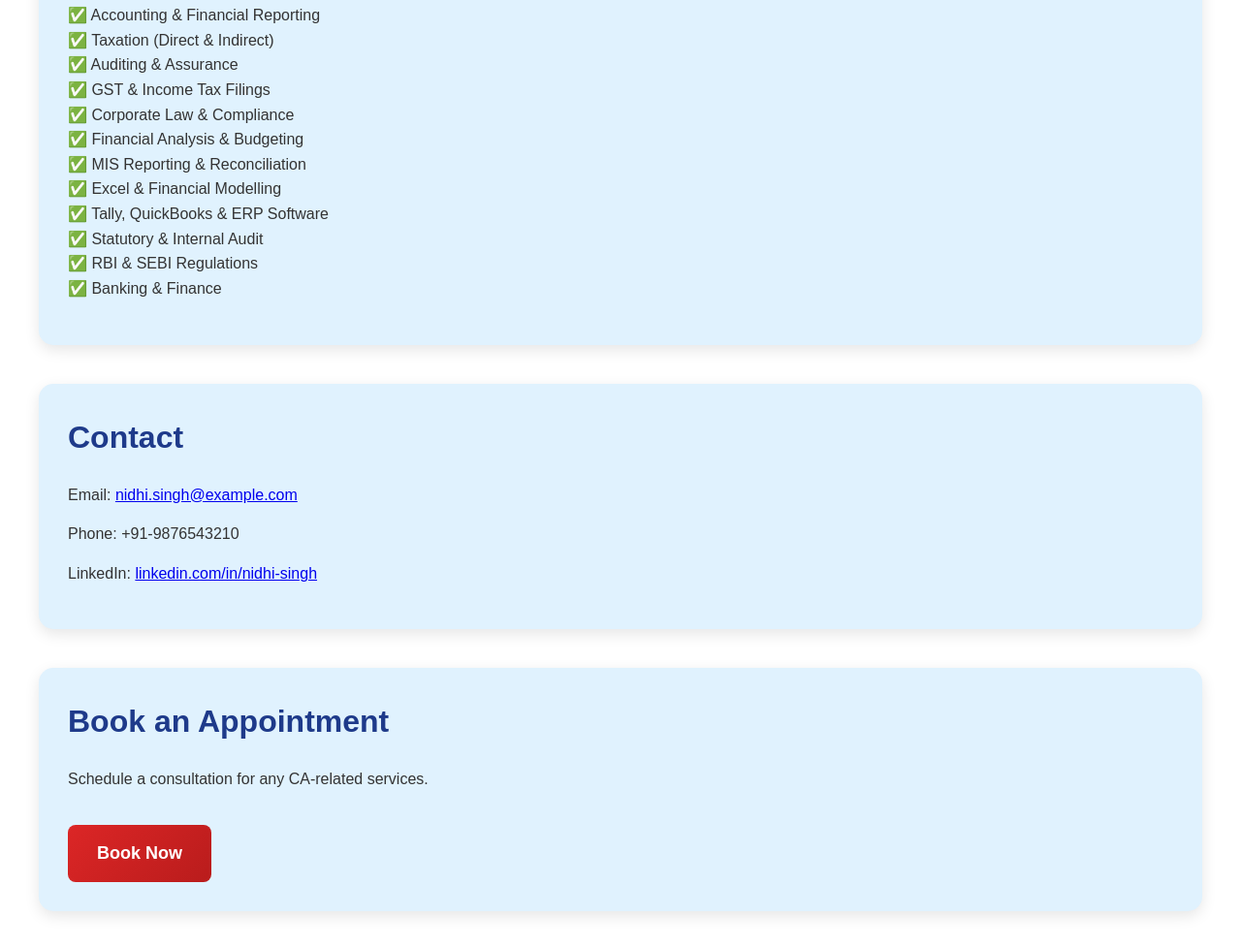
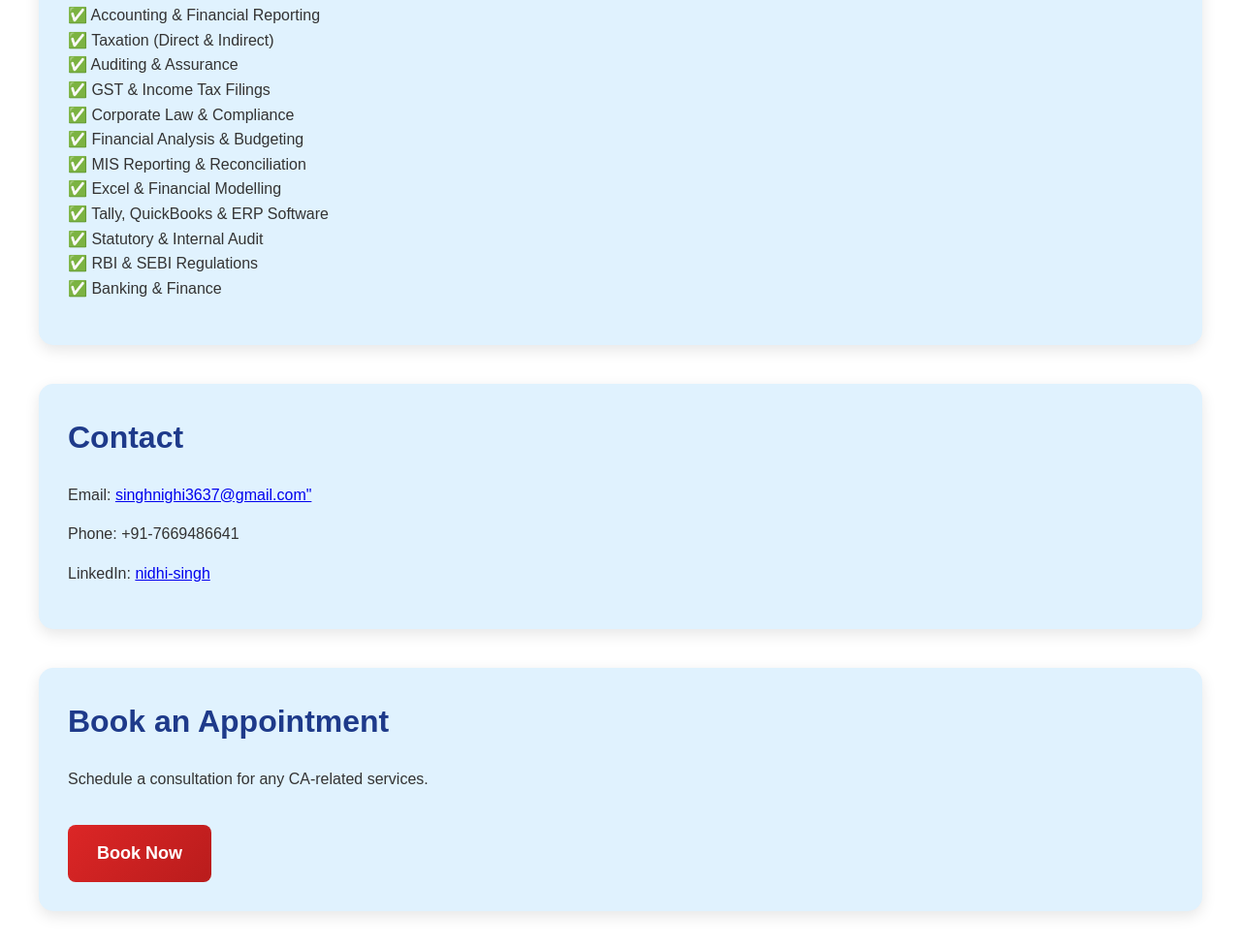
Before and after one commit to Abhishek-singh0416/nidhi-ca-pofile-, a plain HTML site: page index.html in a window 1280 px wide. Shown: the part 1819-2797 px from the top of the page at 97% size. Drawn offline with Linux system fonts and the light colour scheme.

Commit message:
Update index.html

```diff
--- a/index.html
+++ b/index.html
@@ -182,7 +182,7 @@
     </style>
 </head>
 <body>
-    <div class="header">Nidhi Singh - ca finalist</div>
+    <div class="header">Nidhi Singh - CA finalist</div>
     <div class="navbar">
         <a href="#about">About</a>
         <a href="#services">Services</a>
@@ -255,9 +255,9 @@
         </div>
         <div id="contact" class="section">
             <h2>Contact</h2>
-            <p>Email: <a href="mailto:nidhi.singh@example.com">nidhi.singh@example.com</a></p>
-            <p>Phone: +91-9876543210</p>
-            <p>LinkedIn: <a href="#">linkedin.com/in/nidhi-singh</a></p>
+            <p>Email: <a href="mailto:singhnighi3637@gmail.com">singhnighi3637@gmail.com"</a></p>
+            <p>Phone: +91-7669486641</p>
+            <p>LinkedIn: <a href="https://www.linkedin.com/in/nidhi-singh-105308259/">nidhi-singh</a></p>
         </div>
         <div id="appointment" class="section">
             <h2>Book an Appointment</h2>
```
